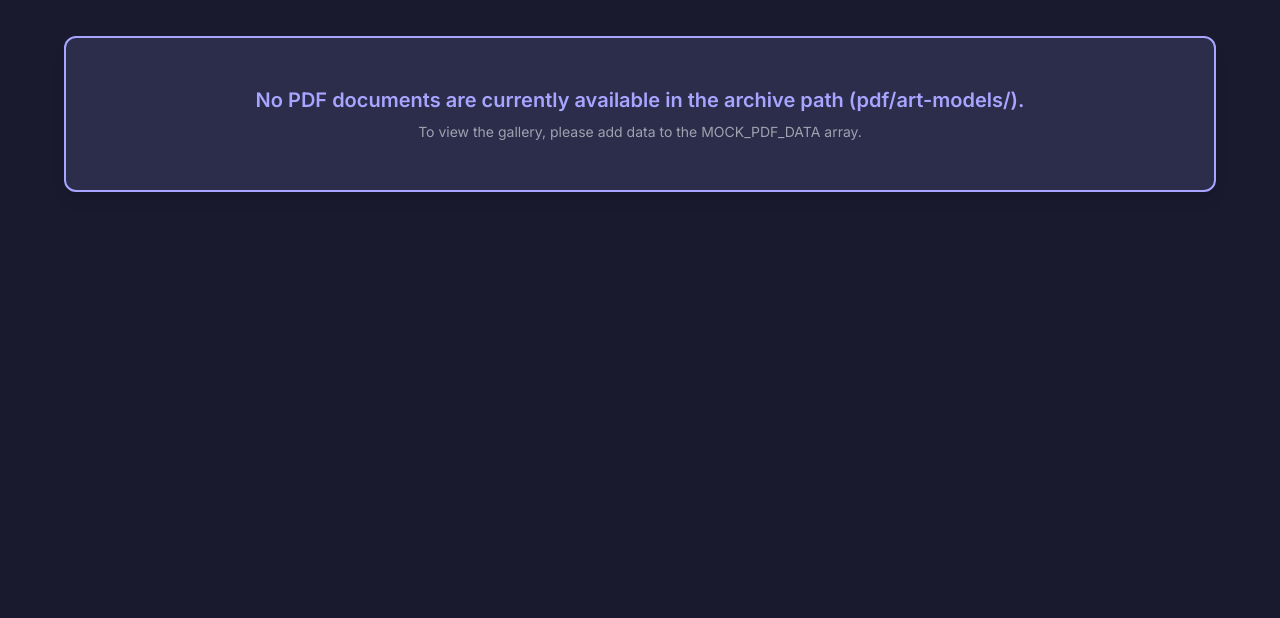
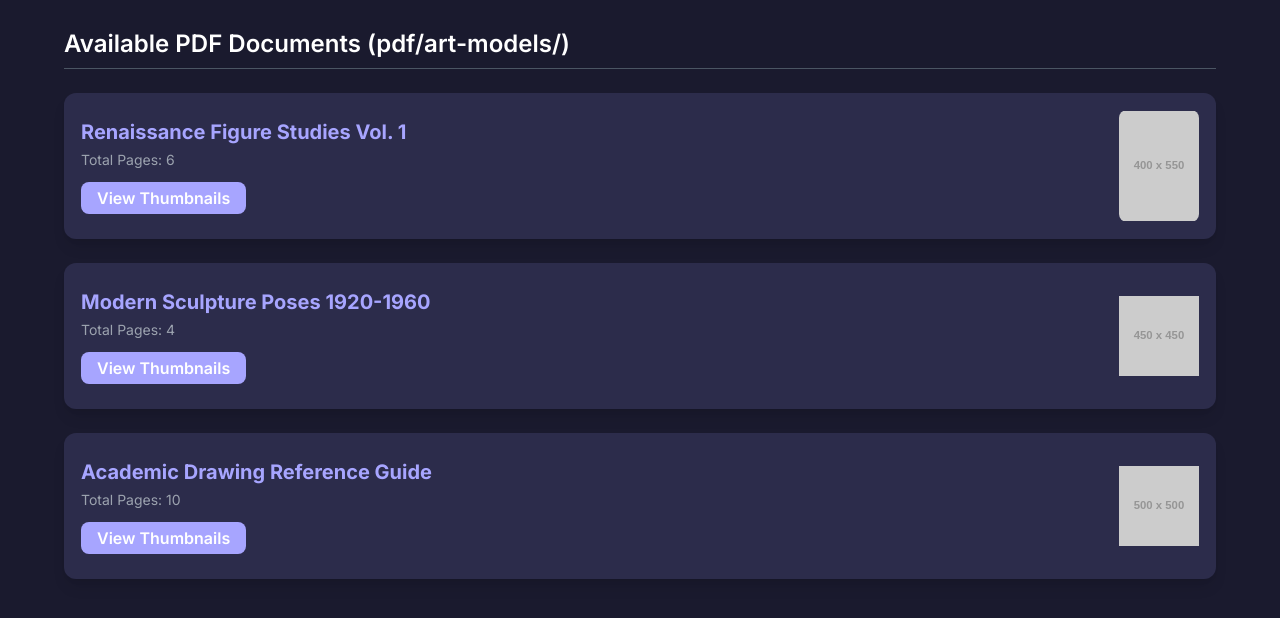
Before and after one commit to prayosh/the-artist, a plain HTML site: page art-models.html in a window 1280 px wide. Shown: the part 76-694 px from the top of the page. Drawn offline with nearby package versions, Linux system fonts and the light colour scheme; placeholder pictures from the web are drawn by us.

Commit message:
Update art-models.html

```diff
--- a/art-models.html
+++ b/art-models.html
@@ -7,11 +7,10 @@
     <!-- Load Tailwind CSS -->
     <script src="https://cdn.tailwindcss.com"></script>
     <style>
-        /* Custom font and scrollbar for artistic dark theme */
+        /* Custom font and scrollbar for artistic dark theme (Purple-Blue) */
         @import url('https://fonts.googleapis.com/css2?family=Inter:wght@100..900&display=swap');
 
         :root {
-            /* Changed theme from yellow/orange to blue-purple */
             --primary-color: #a7a5ff; /* Soft vibrant blue-purple */
             --background-color: #1a1a2e; /* Deep purple-black */
             --card-color: #2c2c4b; /* Slightly lighter card background */
@@ -37,7 +36,6 @@
             background: #4e4e7e;
             border-radius: 4px;
         }
-        /* Updated hover color to match new theme */
         ::-webkit-scrollbar-thumb:hover {
             background: #9090f0;
         }
@@ -77,19 +75,61 @@
     <!-- Large Image Preview Modal -->
     <div id="large-image-modal" class="hidden fixed inset-0 z-50 flex items-center justify-center modal-backdrop">
         <div class="relative p-2 w-full max-w-full h-full flex items-center justify-center">
+            <!-- Close button for the modal -->
             <button id="close-modal-btn" class="absolute top-4 right-4 text-white text-3xl font-bold p-2 rounded-full bg-red-600 hover:bg-red-700 transition duration-300 z-50">
                 &times;
             </button>
+            <!-- Image tag to display the large preview. Max-w-full ensures width is equal to screen width constraint. -->
             <img id="modal-image" src="" alt="Large Preview" class="max-h-[90vh] max-w-full object-contain rounded-lg shadow-2xl transition duration-500 ease-in-out">
         </div>
     </div>
 
     <script>
         // --- Mock Data Simulation ---
-        // Since we cannot read actual files, we use mock data to simulate PDF file paths and pages.
-        // NOTE: MOCK_PDF_DATA has been set to an empty array [] to demonstrate the "no PDFs available" message,
-        // which correctly removes the list header as requested.
-        const MOCK_PDF_DATA = [];
+        // RESTORED mock data to demonstrate functionality.
+        const MOCK_PDF_DATA = [
+            {
+                id: 'art-history-vol1',
+                path: 'pdf/art-models/',
+                name: 'Renaissance Figure Studies Vol. 1',
+                images: [
+                    'https://placehold.co/400x550/2c2c4b/a7a5ff?text=RFS+Page+1',
+                    'https://placehold.co/550x400/2c2c4b/a7a5ff?text=RFS+Page+2',
+                    'https://placehold.co/400x600/2c2c4b/a7a5ff?text=RFS+Page+3',
+                    'https://placehold.co/600x400/2c2c4b/a7a5ff?text=RFS+Page+4',
+                    'https://placehold.co/400x500/2c2c4b/a7a5ff?text=RFS+Page+5',
+                    'https://placehold.co/500x400/2c2c4b/a7a5ff?text=RFS+Page+6',
+                ]
+            },
+            {
+                id: 'modern-sculpture',
+                path: 'pdf/art-models/',
+                name: 'Modern Sculpture Poses 1920-1960',
+                images: [
+                    'https://placehold.co/450x450/2c2c4b/a7a5ff?text=MSP+Page+1',
+                    'https://placehold.co/400x650/2c2c4b/a7a5ff?text=MSP+Page+2',
+                    'https://placehold.co/650x400/2c2c4b/a7a5ff?text=MSP+Page+3',
+                    'https://placehold.co/500x600/2c2c4b/a7a5ff?text=MSP+Page+4',
+                ]
+            },
+            {
+                id: 'academic-drawing',
+                path: 'pdf/art-models/',
+                name: 'Academic Drawing Reference Guide',
+                images: [
+                    'https://placehold.co/500x500/2c2c4b/a7a5ff?text=ADRG+Page+1',
+                    'https://placehold.co/400x700/2c2c4b/a7a5ff?text=ADRG+Page+2',
+                    'https://placehold.co/700x400/2c2c4b/a7a5ff?text=ADRG+Page+3',
+                    'https://placehold.co/550x450/2c2c4b/a7a5ff?text=ADRG+Page+4',
+                    'https://placehold.co/400x620/2c2c4b/a7a5ff?text=ADRG+Page+5',
+                    'https://placehold.co/620x400/2c2c4b/a7a5ff?text=ADRG+Page+6',
+                    'https://placehold.co/400x580/2c2c4b/a7a5ff?text=ADRG+Page+7',
+                    'https://placehold.co/580x400/2c2c4b/a7a5ff?text=ADRG+Page+8',
+                    'https://placehold.co/400x640/2c2c4b/a7a5ff?text=ADRG+Page+9',
+                    'https://placehold.co/640x400/2c2c4b/a7a5ff?text=ADRG+Page+10',
+                ]
+            },
+        ];
 
         // --- Application State ---
         let currentView = 'list'; // 'list' or 'detail'
@@ -134,8 +174,7 @@
             // Default path for display if no PDFs are present
             const pdfPath = MOCK_PDF_DATA.length > 0 ? MOCK_PDF_DATA[0].path : 'pdf/art-models/';
 
-            // Check if MOCK_PDF_DATA is empty and display a message, then return early
-            // This ensures the header is NOT displayed when no PDFs are available.
+            // Handle case where MOCK_PDF_DATA is empty (no header displayed)
             if (MOCK_PDF_DATA.length === 0) {
                 contentArea.innerHTML = `
                     <div class="p-12 text-center rounded-xl shadow-lg mt-10" style="background-color: var(--card-color); border: 2px solid var(--primary-color);">
@@ -150,30 +189,36 @@
                 return;
             }
 
-            // If PDFs ARE available, render the header and the list grid
+            // If PDFs ARE available, render the header and the list grid (line by line)
             contentArea.innerHTML = `
                 <h2 class="text-2xl font-semibold mb-6 text-white border-b border-gray-600 pb-2">Available PDF Documents (${pdfPath})</h2>
-                <div id="pdf-list-grid" class="grid grid-cols-1 md:grid-cols-2 lg:grid-cols-3 gap-6">
+                <!-- Layout is now single column (line by line) for the PDF list -->
+                <div id="pdf-list-grid" class="grid grid-cols-1 gap-6">
                     ${MOCK_PDF_DATA.map(pdf => `
                         <div data-id="${pdf.id}"
-                             class="pdf-card thumbnail-card bg-card-color rounded-xl shadow-lg hover:shadow-2xl transition duration-300 ease-in-out p-4 flex flex-col items-center border border-transparent hover:border-primary-color"
+                             class="pdf-card thumbnail-card bg-card-color rounded-xl shadow-lg hover:shadow-2xl transition duration-300 ease-in-out p-4 flex items-center justify-between border border-transparent hover:border-primary-color"
                              style="background-color: var(--card-color);">
 
-                            <h3 class="text-lg font-bold mb-3 text-center" style="color: var(--primary-color);">
-                                ${pdf.name}
-                            </h3>
+                            <!-- PDF Info (Name and Page Count) -->
+                            <div class="flex-grow">
+                                <h3 class="text-xl font-bold mb-1" style="color: var(--primary-color);">
+                                    ${pdf.name}
+                                </h3>
+                                <p class="text-sm text-gray-400">Total Pages: ${pdf.images.length}</p>
+                                <button class="view-btn mt-3 px-4 py-1 rounded-lg font-semibold text-white transition duration-300 transform hover:scale-[1.05]"
+                                    style="background-color: var(--primary-color);">
+                                    View Thumbnails
+                                </button>
+                            </div>
 
-                            <div class="w-full h-64 overflow-hidden rounded-lg mb-3">
+                            <!-- First Page Preview (Small display) -->
+                            <div class="w-20 h-28 overflow-hidden rounded-lg ml-6 flex-shrink-0">
                                 <img src="${pdf.images[0]}" alt="First Page of ${pdf.name}"
                                      class="w-full h-full object-contain"
-                                     onerror="this.onerror=null; this.src='https://placehold.co/400x550/374151/e5e7eb?text=PDF+Error';"
+                                     onerror="this.onerror=null; this.src='https://placehold.co/400x550/374151/e5e7eb?text=PDF';"
                                 >
                             </div>
-                            <p class="text-sm text-gray-400">Total Pages: ${pdf.images.length}</p>
-                            <button class="view-btn mt-4 w-full py-2 rounded-lg font-semibold text-white transition duration-300 transform hover:scale-[1.02]"
-                                style="background-color: var(--primary-color);">
-                                View Thumbnails
-                            </button>
+
                         </div>
                     `).join('')}
                 </div>
@@ -182,6 +227,7 @@
             // Attach event listeners for PDF cards
             contentArea.querySelectorAll('.pdf-card').forEach(card => {
                 const pdfId = card.getAttribute('data-id');
+                // The click target is the button for clarity in the list view
                 card.querySelector('.view-btn').addEventListener('click', () => {
                     navigateToDetail(pdfId);
                 });
@@ -210,7 +256,7 @@
                 </nav>
             `;
 
-            // Thumbnail Grid
+            // Thumbnail Grid (2 columns as requested)
             html += `
                 <div id="thumbnail-grid" class="grid grid-cols-2 gap-4 sm:gap-6">
                     ${shuffledImages.map((imgSrc, index) => `
@@ -231,7 +277,7 @@
                     <button id="randomize-btn" class="flex items-center px-4 py-2 rounded-full font-bold text-lg text-white shadow-xl transition duration-300 transform hover:scale-105"
                         style="background-color: var(--primary-color);">
                         <svg class="w-6 h-6 mr-2" fill="none" stroke="currentColor" viewBox="0 0 24 24" xmlns="http://www.w3.org/2000/svg"><path stroke-linecap="round" stroke-linejoin="round" stroke-width="2" d="M4 4v5h.582m15.356 2A8.001 8.001 0 004.34 19M7 19h1.582m4.356 2A8.001 8.001 0 0020.356 4M6 6h.01"></path></svg>
-                        Randomize Order
+                        Shuffle Pages
                     </button>
                 </div>
             `;
@@ -262,6 +308,7 @@
 
         /**
          * Switches the view to the PDF detail (thumbnail) page.
+         * Note: This simulates opening a new page within a single-file application.
          * @param {string} pdfId The ID of the PDF to display.
          */
         function navigateToDetail(pdfId) {
@@ -293,7 +340,7 @@
          */
         function showLargeImage(imgSrc) {
             modalImage.src = imgSrc;
-            // The image should take up the device width visually within the max-width/max-height constraints
+            // Max-w-full ensures the image container takes the full device width, as requested.
             modal.classList.remove('hidden');
         }
 
```
